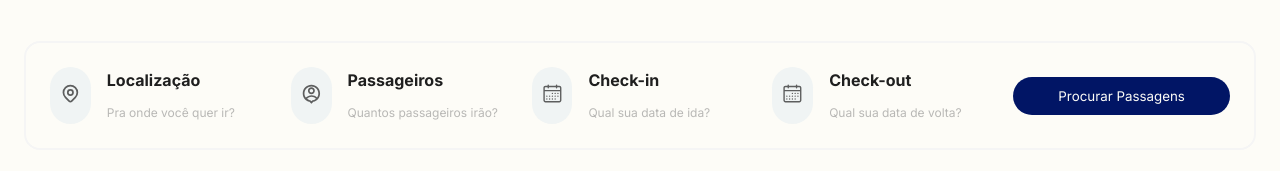
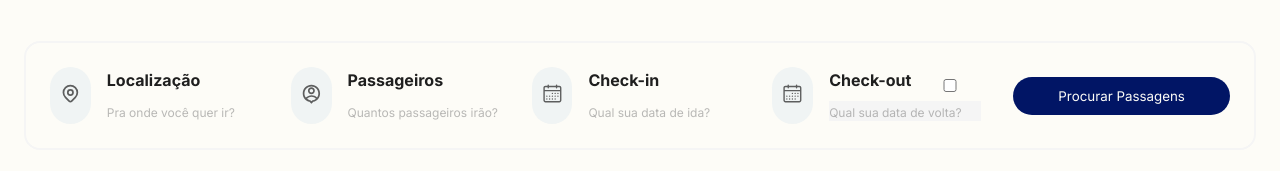
Before and after one commit to caiohenrqq/react-travel, a React (Vite) app: page / in a window 1280 px wide. Shown: the part 553-724 px from the top of the page. Built offline with nearby package versions, Linux system fonts and the light colour scheme.

Commit message:
Adiciona Desabilitar e Habilitar CheckOut

```diff
--- a/src/Components/Search/Search.jsx
+++ b/src/Components/Search/Search.jsx
@@ -7,9 +7,8 @@ import AOS from 'aos';
 import 'aos/dist/aos.css';
 
 const Search = () => {
-
-
   const [activeButton, setActiveButton] = useState(null);
+  const [isChecked, setIsChecked] = useState(false);
 
   const handleClick = (buttonName) => {
     if (activeButton === buttonName) {
@@ -19,31 +18,18 @@ const Search = () => {
     }
   };
 
-    // UseEffect para setar animação
-    useEffect(() => {
-      AOS.init({duration: 2000})
-    }, [])
+  // UseEffect para setar animação
+  useEffect(() => {
+    AOS.init({duration: 2000})
+  }, [])
 
+  const validarCheckBox = (event) => {
+    setIsChecked(event.target.checked);
+  }
 
   return (
     <div data-aos="fade-up" data-aos-duration="2500" className="search container section">
       <div className="sectionContainer">
-        {/* <div className="btns flex">
-          <div
-            className={`singleBtn ${activeButton === 'economica' ? 'active' : ''}`}
-            onClick={() => handleClick('economica')}
-          >
-            <span>Ônibus</span>
-          </div>
-
-          <div
-            className={`singleBtn ${activeButton === 'primeira' ? 'active' : ''}`}
-            onClick={() => handleClick('primeira')}
-          >
-            <span>Avião</span>
-          </div>
-        </div> */}
-
         <div className="searchInputs flex">
           <div className="singleInput flex">
             <div className="iconDiv">
@@ -71,7 +57,7 @@ const Search = () => {
             </div>
             <div className="texts">
               <h4>Check-in</h4>
-              <input type="text" placeholder="Qual sua data de ida?" />
+              <input type="text" checked={isChecked} placeholder="Qual sua data de ida?" />
             </div>
           </div>
 
@@ -80,8 +66,11 @@ const Search = () => {
               <RxCalendar className="icon" />
             </div>
             <div className="texts">
-              <h4>Check-out</h4>
-              <input type="text" placeholder="Qual sua data de volta?" />
+              <div className="checkout">
+                <h4>Check-out</h4>
+                <input type="checkbox" className="checkbox" onChange={validarCheckBox} />
+              </div>
+              <input type="text" placeholder="Qual sua data de volta?" className={isChecked ? "inputCheckOut checked" : "inputCheckOut"} disabled={!isChecked} />
             </div>
           </div>
 
--- a/src/main.css
+++ b/src/main.css
@@ -661,6 +661,9 @@ h2 {
   .footer {
     overflow-y: hidden;
   }
+  .footer .sectionContainer {
+    margin-top: 10px;
+  }
 }
 @media screen and (min-width: 1080px) {
   .home .homeImagens {
@@ -675,6 +678,23 @@ h2 {
   }
   .search .sectionContainer .searchInputs button {
     justify-content: center;
+  }
+  .search .sectionContainer .searchInputs .singleInput .texts {
+    display: flex;
+    flex-direction: column;
+  }
+  .search .sectionContainer .searchInputs .singleInput .texts .checkout {
+    display: flex;
+    align-items: center;
+  }
+  .search .sectionContainer .searchInputs .singleInput .texts .checkout h4 {
+    white-space: nowrap;
+  }
+  .search .sectionContainer .searchInputs .singleInput .texts .inputCheckOut {
+    background: var(--cinzaBg);
+  }
+  .search .sectionContainer .searchInputs .singleInput .texts .inputCheckOut.checked {
+    background: var(--corBranca);
   }
   .support .sectionContainer .infoDiv {
     display: flex;
--- a/src/main.scss
+++ b/src/main.scss
@@ -793,6 +793,9 @@ h2 {
   }
   // Footer Section
   .footer {
+    .sectionContainer {
+      margin-top: 10px;
+    }
     overflow-y: hidden;
   }
 
@@ -813,11 +816,39 @@ h2 {
         width: 15rem;
       }
       .searchInputs {
+
         display: grid;
         grid-template-columns: repeat(5, 1fr);
 
         button {
           justify-content: center;
+        }
+
+        .singleInput {
+          .texts {
+            display: flex;
+            flex-direction: column;
+
+            .checkout {
+              display: flex;
+              align-items: center;
+
+
+              h4 {
+                white-space: nowrap;
+              }
+              .checkbox {
+              }
+            }
+
+            .inputCheckOut {
+              background: var(--cinzaBg);
+            }
+
+            .inputCheckOut.checked {
+              background: var(--corBranca);
+            }
+          }
         }
       }
     }
```
Also changed, not shown: 1 other file (tests, documents, lock files or other folders).
